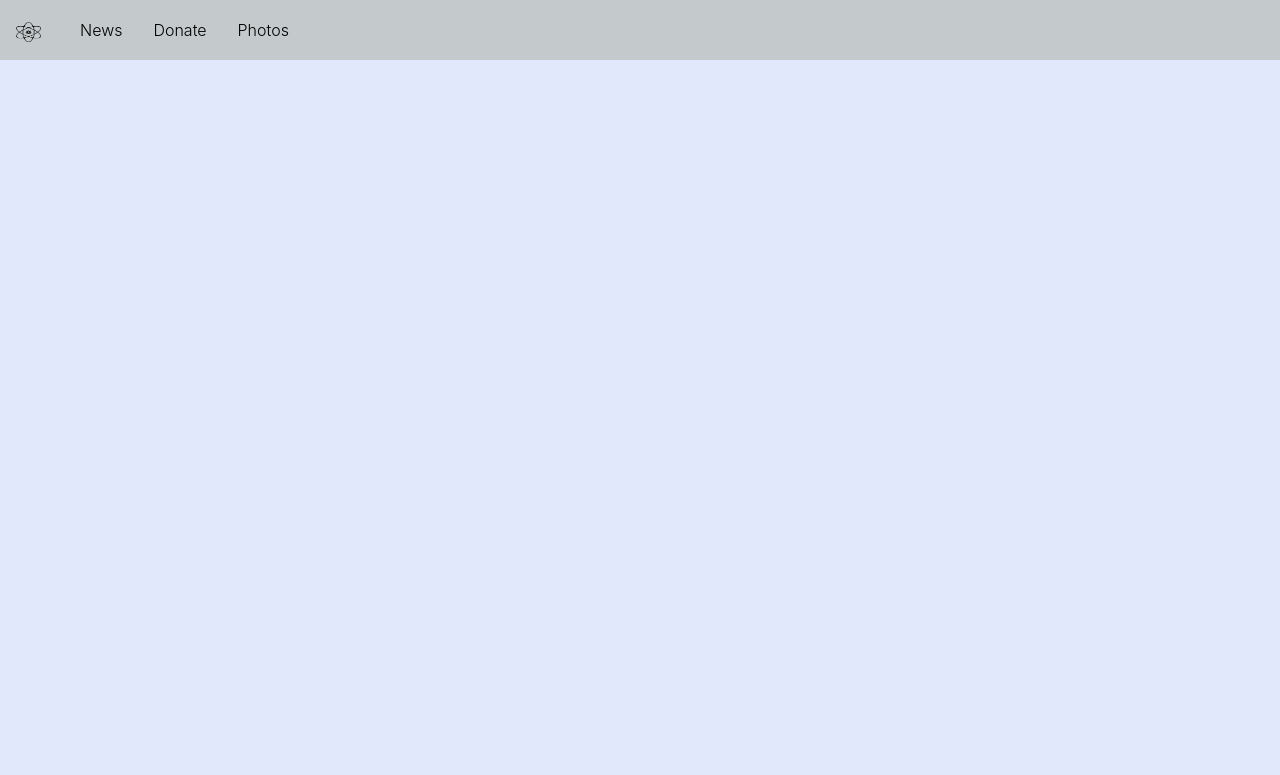
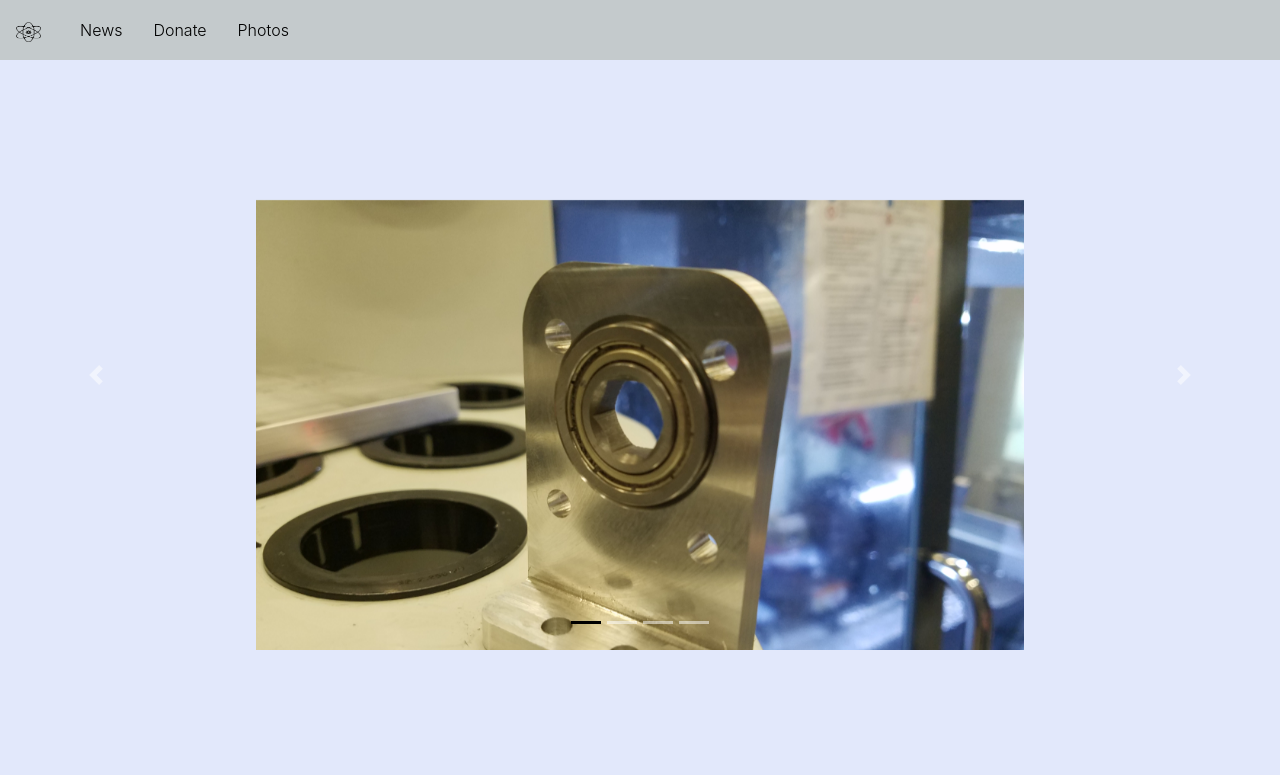
Before and after one commit to JustinRisney/RHSRobotics, a PHP site: page / in a window 1280 px wide. Shown: the top 775 px of the page. Run offline with PHP 8.4, Linux system fonts and the light colour scheme; some libraries are stand-ins or nearby versions.

Commit message:
;laksegh

```diff
--- a/src/index.php
+++ b/src/index.php
@@ -4,17 +4,58 @@
 	<title>Robotics Team</title>
 	<link rel="stylesheet" href="https://maxcdn.bootstrapcdn.com/bootstrap/4.0.0/css/bootstrap.min.css" integrity="sha384-Gn5384xqQ1aoWXA+058RXPxPg6fy4IWvTNh0E263XmFcJlSAwiGgFAW/dAiS6JXm" crossorigin="anonymous">
 	<link rel="stylesheet" type="text/css" href="/stylesheets/index.css">
+
+	<style type="text/css">
+      .carousel-indicators {
+        color: #C4CACC;
+      }
+      .carousel-indicators .active {
+        background-color: black;
+      }
+      .carousel-item {
+      	padding-top: 100px;
+      	max-height: 550px;
+      	/*width: 80%;*/
+      	padding-left: 20%;
+      	padding-right: 20%;
+      }
+		</style>
 </head>
 <body>
 
 <?php include 'navbar.php';?>
-
-
-
-      <div class="text-center Donate">
-
-
-
+<div class="text-center">
+<div id="carouselExampleIndicators" class="carousel slide" data-ride="carousel">
+  <ol class="carousel-indicators">
+    <li data-target="#carouselExampleIndicators" data-slide-to="0" class="active"></li>
+    <li data-target="#carouselExampleIndicators" data-slide-to="1"></li>
+    <li data-target="#carouselExampleIndicators" data-slide-to="2"></li>
+    <li data-target="#carouselExampleIndicators" data-slide-to="3"></li>
+  </ol>
+  <div class="carousel-inner">
+    <div class="carousel-item active">
+      <img class="d-block w-100" src="/images/image1.jpg" alt="First slide">
+    </div>
+    <div class="carousel-item">
+      <img class="d-block w-100" src="/images/image2.jpg" alt="Second slide">
+    </div>
+    <div class="carousel-item">
+      <img class="d-block w-100" src="/images/image3.jpg" alt="Third slide">
+    </div>
+    <div class="carousel-item">
+    	<img class="d-block w-100" src="/images/roamingrard.jpg" alt="Fourth slide">
+    </div>
+  </div>
+  <a class="carousel-control-prev" href="#carouselExampleIndicators" role="button" data-slide="prev">
+    <span class="carousel-control-prev-icon" aria-hidden="true"></span>
+    <span class="sr-only">Previous</span>
+  </a>
+  <a class="carousel-control-next" href="#carouselExampleIndicators" role="button" data-slide="next">
+    <span class="carousel-control-next-icon" aria-hidden="true"></span>
+    <span class="sr-only">Next</span>
+  </a>
+</div>
+</div>
 <script src="https://code.jquery.com/jquery-3.2.1.slim.min.js" integrity="sha384-KJ3o2DKtIkvYIK3UENzmM7KCkRr/rE9/Qpg6aAZGJwFDMVNA/GpGFF93hXpG5KkN" crossorigin="anonymous"></script>
 <script src="https://cdnjs.cloudflare.com/ajax/libs/popper.js/1.12.9/umd/popper.min.js" integrity="sha384-ApNbgh9B+Y1QKtv3Rn7W3mgPxhU9K/ScQsAP7hUibX39j7fakFPskvXusvfa0b4Q" crossorigin="anonymous"></script>
 <script src="https://maxcdn.bootstrapcdn.com/bootstrap/4.0.0/js/bootstrap.min.js" integrity="sha384-JZR6Spejh4U02d8jOt6vLEHfe/JQGiRRSQQxSfFWpi1MquVdAyjUar5+76PVCmYl" crossorigin="anonymous"></script>
```
Also changed, not shown: src/photos/index.php (+2 -34 lines), src/images/image1.jpg (added), src/images/image2.jpg (added), 2 other files.
